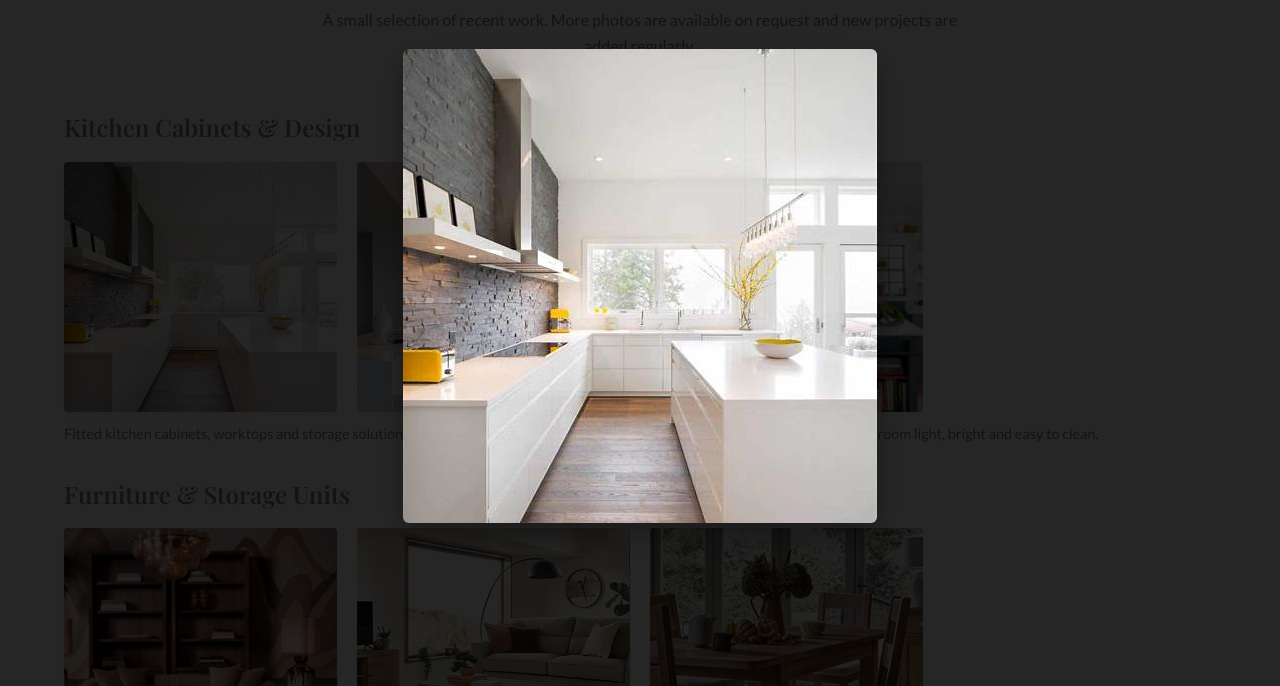
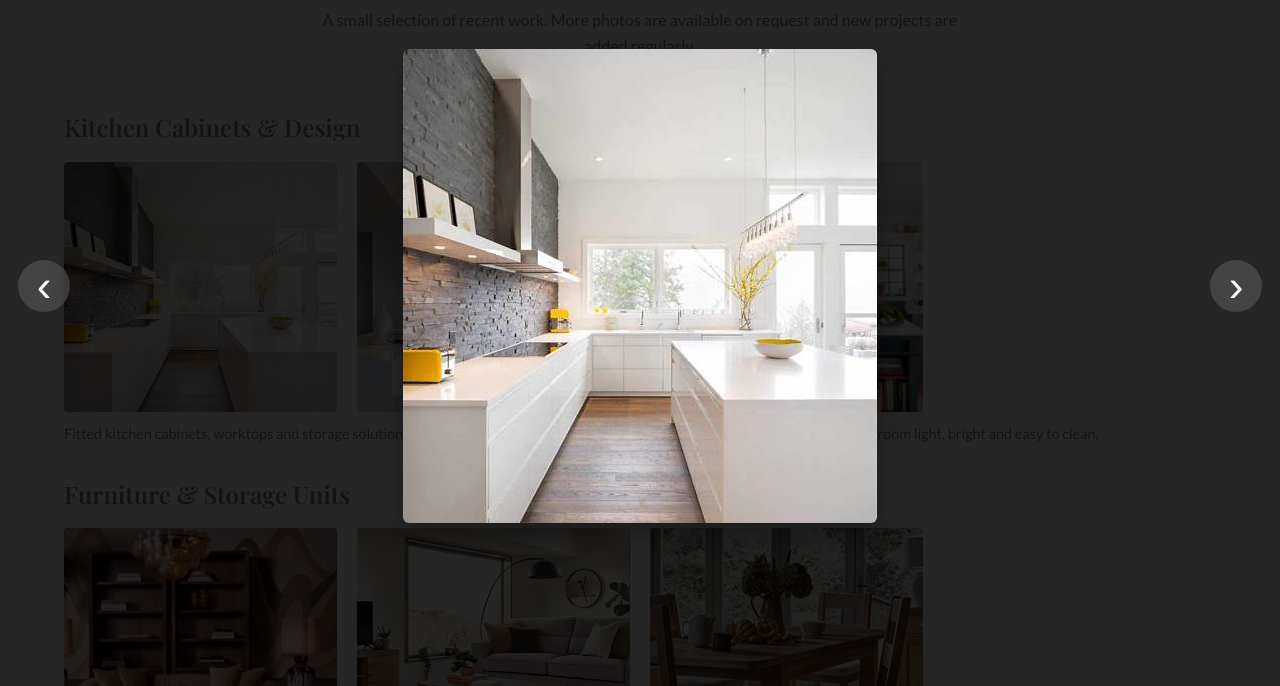
Before and after one commit to kezibanozbakirunsal/SEVENDENIZLTD-WEBSITE, a plain HTML site: page index.html in a window 1280 px wide. Both pictures are taken after a click on the picture 200 px from the left and 2066 px from the top of the page. Shown: the part 1780-2466 px from the top of the page. Drawn offline with nearby package versions, Linux system fonts and the light colour scheme.

Commit message:
feat: add lightbox prev/next arrows

```diff
--- a/index.html
+++ b/index.html
@@ -466,6 +466,48 @@
             padding: 8px 12px;
         }
 
+        /* --- LIGHTBOX ARROWS --- */
+        .lightbox-btn {
+            position: absolute;
+            border: 0;
+            cursor: pointer;
+            user-select: none;
+            -webkit-tap-highlight-color: transparent;
+            background: rgba(255,255,255,0.14);
+            color: #fff;
+            font-size: 44px;
+            line-height: 1;
+            width: 52px;
+            height: 52px;
+            border-radius: 999px;
+            display: grid;
+            place-items: center;
+            backdrop-filter: blur(8px);
+            transition: transform .12s ease, background .12s ease;
+        }
+
+        .lightbox-btn:hover {
+            background: rgba(255,255,255,0.22);
+            transform: scale(1.03);
+        }
+
+        .lightbox-prev {
+            left: 18px;
+            top: 50%;
+            transform: translateY(-50%);
+        }
+
+        .lightbox-next {
+            right: 18px;
+            top: 50%;
+            transform: translateY(-50%);
+        }
+
+        @media (max-width: 600px) {
+            .lightbox-prev { left: 10px; }
+            .lightbox-next { right: 10px; }
+        }
+
         /* --- RESPONSIVE --- */
         @media (max-width: 768px) {
             .hero h1 {
@@ -826,21 +868,50 @@
     <!-- LIGHTBOX MODAL -->
     <div class="lightbox" id="lightbox" aria-hidden="true">
         <div class="lightbox-close" id="lightboxClose" aria-label="Close">&times;</div>
+
+        <button class="lightbox-btn lightbox-prev" id="lightboxPrev" aria-label="Previous image">‹</button>
         <img id="lightboxImg" alt="">
+        <button class="lightbox-btn lightbox-next" id="lightboxNext" aria-label="Next image">›</button>
     </div>
 
     <script>
-        // Lightbox: open images in fullscreen on click
+        // Lightbox: open images in fullscreen on click + prev/next arrows
         const lightbox = document.getElementById('lightbox');
         const lightboxImg = document.getElementById('lightboxImg');
         const lightboxClose = document.getElementById('lightboxClose');
+        const lightboxPrev = document.getElementById('lightboxPrev');
+        const lightboxNext = document.getElementById('lightboxNext');
+
+        const galleryImages = Array.from(document.querySelectorAll('.gallery-item img'));
+        let currentIndex = -1;
+
+        function openLightboxByIndex(index) {
+            if (!galleryImages.length) return;
+
+            currentIndex = (index + galleryImages.length) % galleryImages.length;
+
+            const img = galleryImages[currentIndex];
+            const src = img.getAttribute('src');
+            const alt = img.getAttribute('alt') || 'Image';
+
+            lightboxImg.src = src;
+            lightboxImg.alt = alt;
+            lightbox.classList.add('open');
+            lightbox.setAttribute('aria-hidden', 'false');
+            document.body.style.overflow = 'hidden'; // prevent background scroll on mobile
+        }
 
         function openLightbox(src, alt) {
+            // Keep for compatibility; but also set currentIndex if we can find it
+            const foundIndex = galleryImages.findIndex(i => i.getAttribute('src') === src);
+            if (foundIndex !== -1) return openLightboxByIndex(foundIndex);
+
             lightboxImg.src = src;
             lightboxImg.alt = alt || 'Image';
             lightbox.classList.add('open');
             lightbox.setAttribute('aria-hidden', 'false');
-            document.body.style.overflow = 'hidden'; // prevent background scroll on mobile
+            document.body.style.overflow = 'hidden';
+            currentIndex = -1;
         }
 
         function closeLightbox() {
@@ -848,20 +919,40 @@
             lightbox.setAttribute('aria-hidden', 'true');
             lightboxImg.src = '';
             document.body.style.overflow = '';
+            currentIndex = -1;
+        }
+
+        function nextImage() {
+            if (currentIndex === -1) return;
+            openLightboxByIndex(currentIndex + 1);
+        }
+
+        function prevImage() {
+            if (currentIndex === -1) return;
+            openLightboxByIndex(currentIndex - 1);
         }
 
         // Click any gallery image to open
-        document.querySelectorAll('.gallery-item img').forEach(img => {
-            img.addEventListener('click', () => openLightbox(img.getAttribute('src'), img.getAttribute('alt')));
+        galleryImages.forEach((img, idx) => {
+            img.addEventListener('click', () => openLightboxByIndex(idx));
         });
 
-        // Close actions
-        lightbox.addEventListener('click', (e) => {
-            if (e.target === lightbox || e.target === lightboxClose) closeLightbox();
-        });
+        // Prevent overlay click when pressing buttons
+        lightboxPrev.addEventListener('click', (e) => { e.stopPropagation(); prevImage(); });
+        lightboxNext.addEventListener('click', (e) => { e.stopPropagation(); nextImage(); });
+        lightboxClose.addEventListener('click', (e) => { e.stopPropagation(); closeLightbox(); });
+        lightboxImg.addEventListener('click', (e) => e.stopPropagation());
 
+        // Click outside image closes
+        lightbox.addEventListener('click', () => closeLightbox());
+
+        // Keyboard
         document.addEventListener('keydown', (e) => {
+            if (!lightbox.classList.contains('open')) return;
+
             if (e.key === 'Escape') closeLightbox();
+            if (e.key === 'ArrowRight') nextImage();
+            if (e.key === 'ArrowLeft') prevImage();
         });
     </script>
 
```
